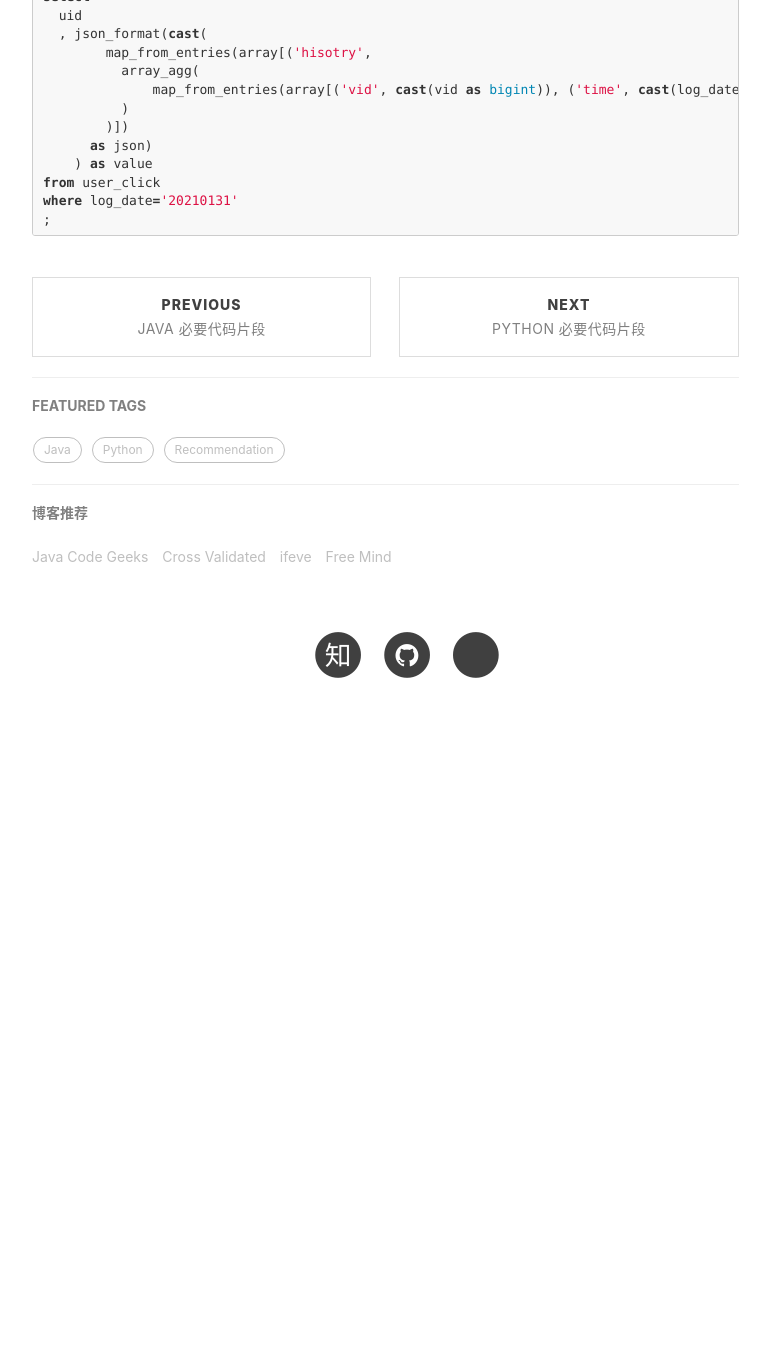
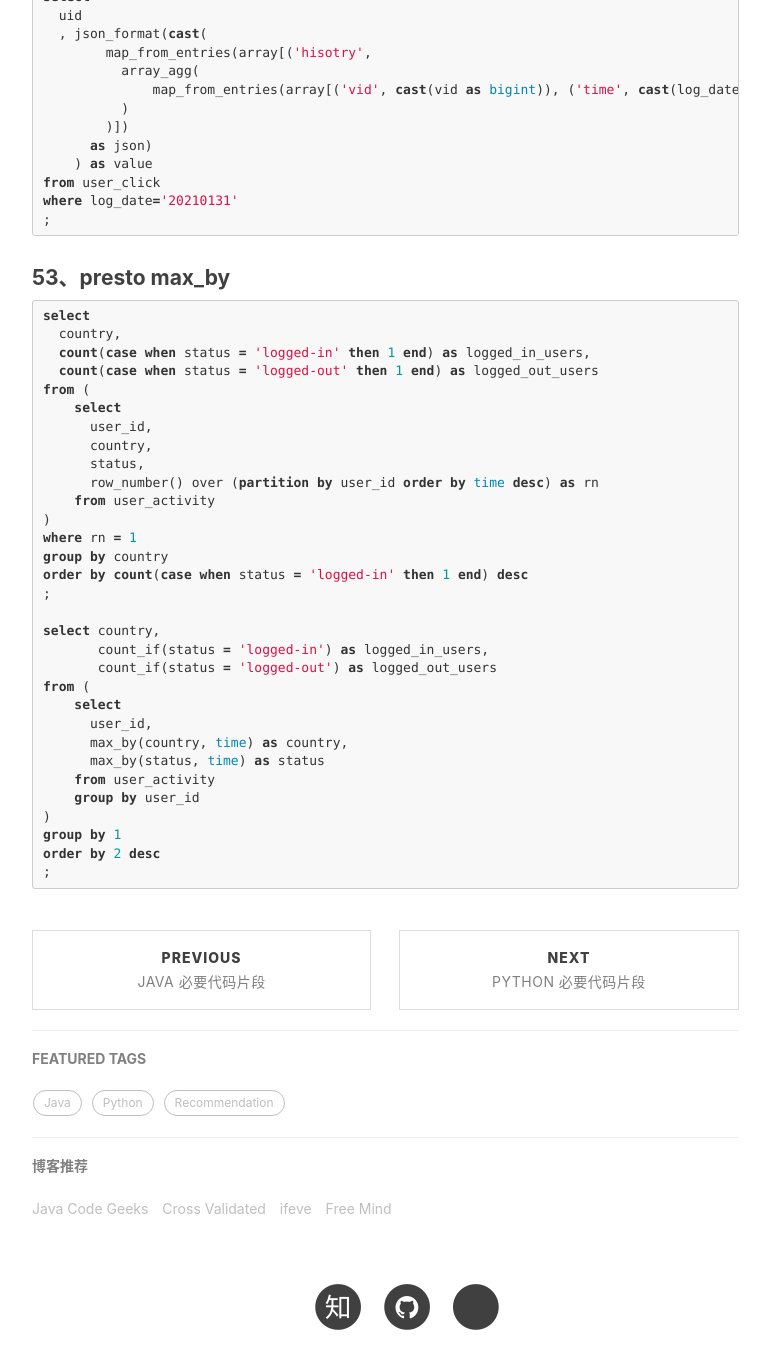
Before and after one commit to cddesire/cddesire.github.io, a Jekyll site: the page built from _posts/2017-05-23-common-sql-code.markdown, in a window 1280 px wide and 1400 px high, scrolled down 19280 px. Shown: the top 1369 px of the window, without its empty margins (233-1003 px from the left). Built offline with Jekyll 4.4.1, drawn with Linux system fonts in a browser that asks for light colours; nearby versions of some CDN libraries; formulas are drawn with MathJax 3; comment, search, counter and statistics services are not loaded; before the commit the page ends 20027 px from its top, so only the background shows below that.

Commit message:
Update 2017-05-23-common-sql-code.markdown

````diff
--- a/_posts/2017-05-23-common-sql-code.markdown
+++ b/_posts/2017-05-23-common-sql-code.markdown
@@ -999,3 +999,38 @@ from user_click
 where log_date='20210131'
 ;
 ```
+
+#### 53、presto max_by
+``` sql
+select
+  country,
+  count(case when status = 'logged-in' then 1 end) as logged_in_users,
+  count(case when status = 'logged-out' then 1 end) as logged_out_users
+from (
+    select
+      user_id,
+      country,
+      status,
+      row_number() over (partition by user_id order by time desc) as rn
+    from user_activity
+)
+where rn = 1
+group by country
+order by count(case when status = 'logged-in' then 1 end) desc
+;
+
+select country,
+       count_if(status = 'logged-in') as logged_in_users,
+       count_if(status = 'logged-out') as logged_out_users
+from (
+    select
+      user_id,
+      max_by(country, time) as country,
+      max_by(status, time) as status
+    from user_activity
+    group by user_id
+)
+group by 1
+order by 2 desc
+;
+```
````
